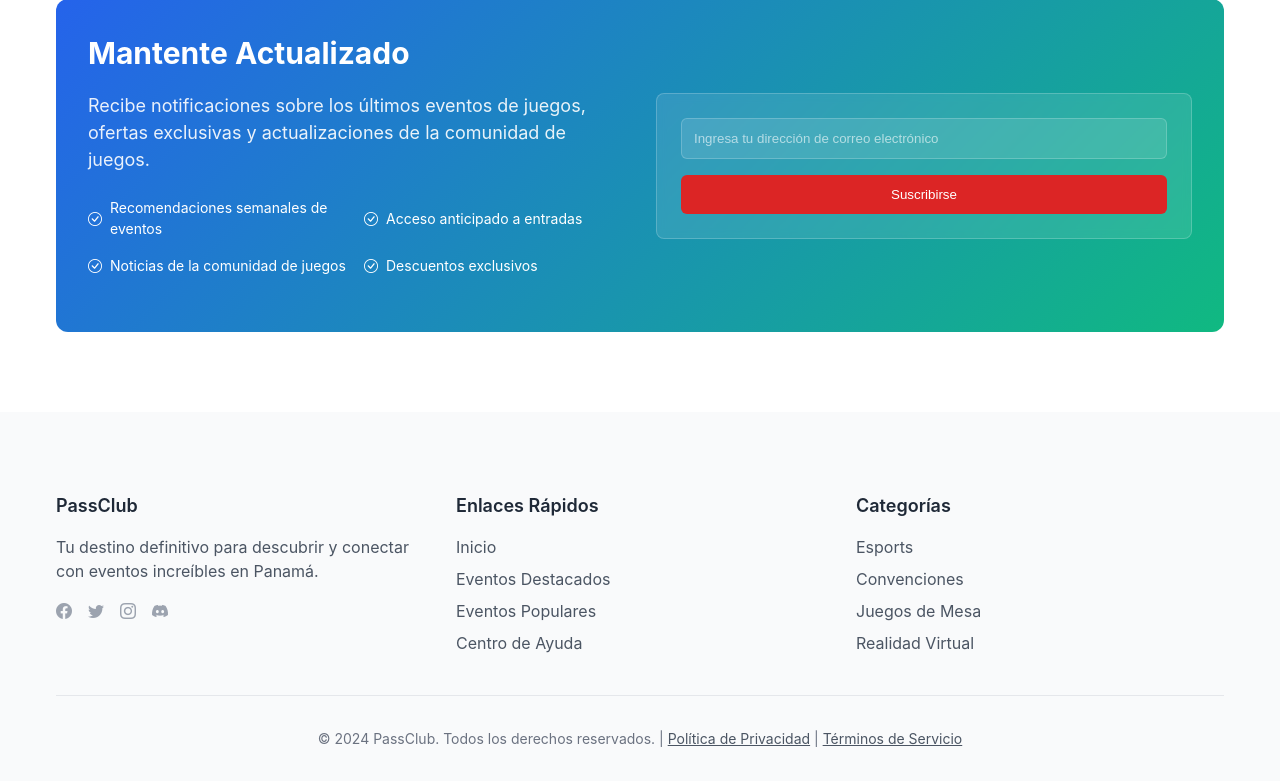
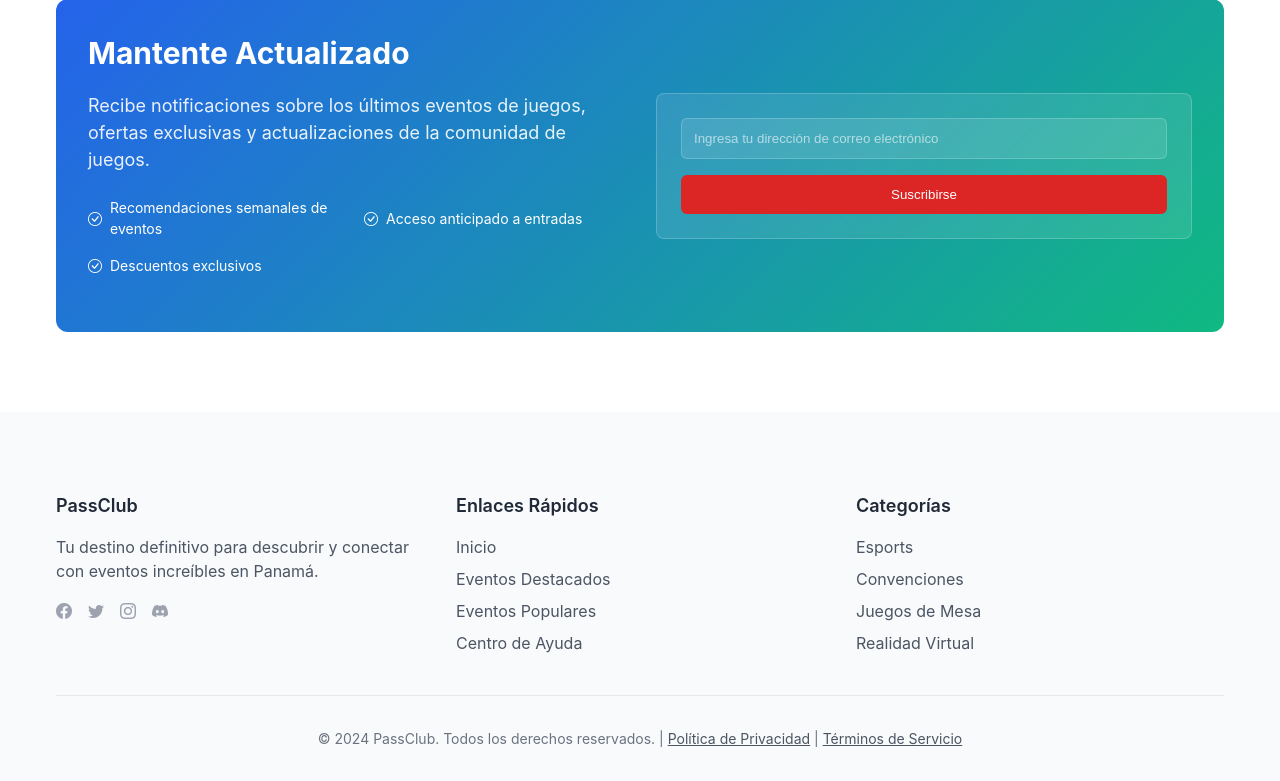
Before and after one commit to KircleR2/gamebuzz, a Django app: page / in a window 1280 px wide. Shown: the part 1323-2104 px from the top of the page. Run offline with Django 5.2, Linux system fonts and the light colour scheme; data that the repository does not hold is empty.

Commit message:
text eliminated from mantente actualizado

```diff
--- a/events/templates/events/event_list.html
+++ b/events/templates/events/event_list.html
@@ -201,10 +201,6 @@
                 </div>
                 <div class="newsletter-feature">
                     <i class="bi bi-check-circle"></i>
-                    <span>{% trans "Noticias de la comunidad de juegos" %}</span>
-                </div>
-                <div class="newsletter-feature">
-                    <i class="bi bi-check-circle"></i>
                     <span>{% trans "Descuentos exclusivos" %}</span>
                 </div>
             </div>
```
